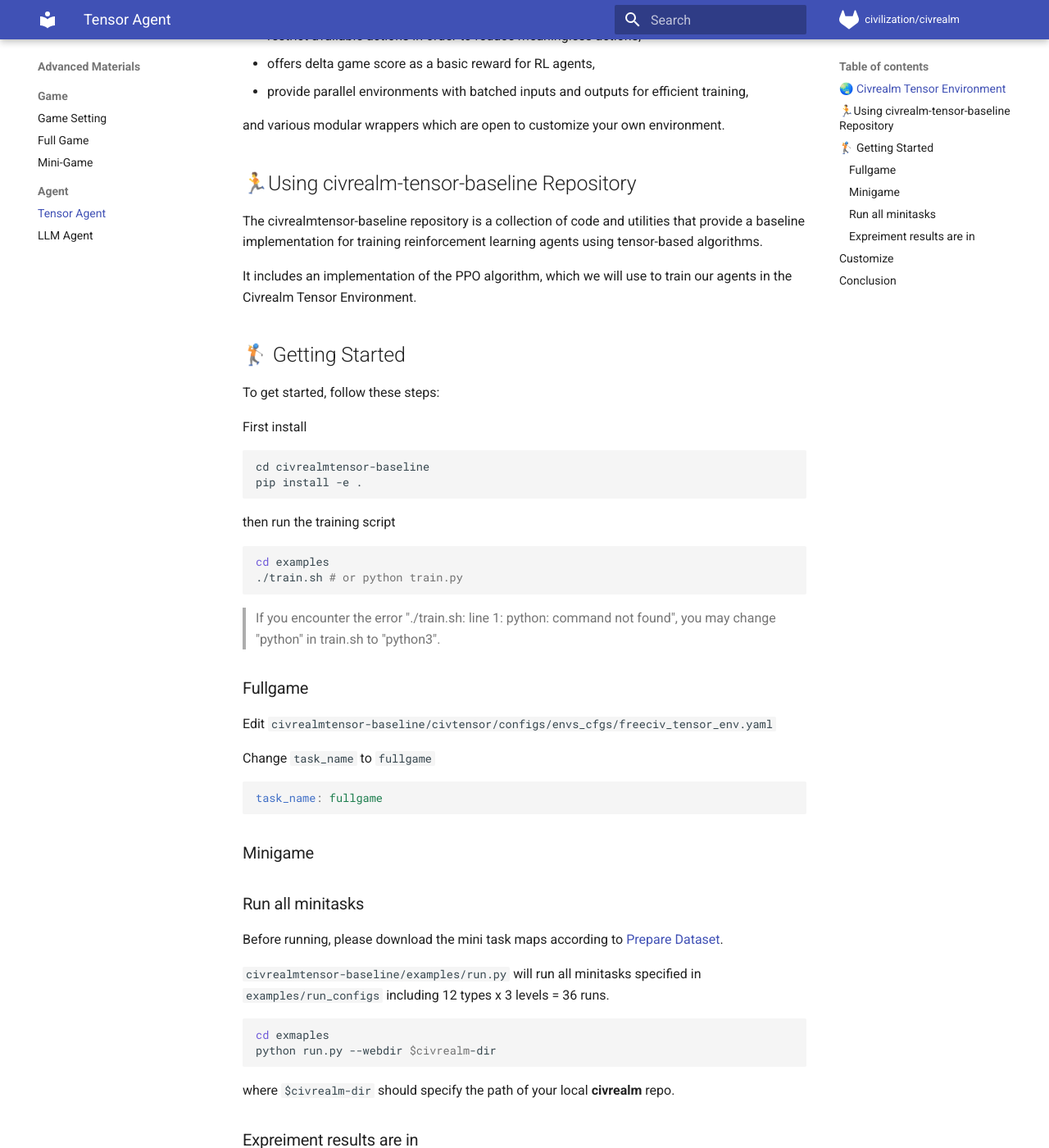
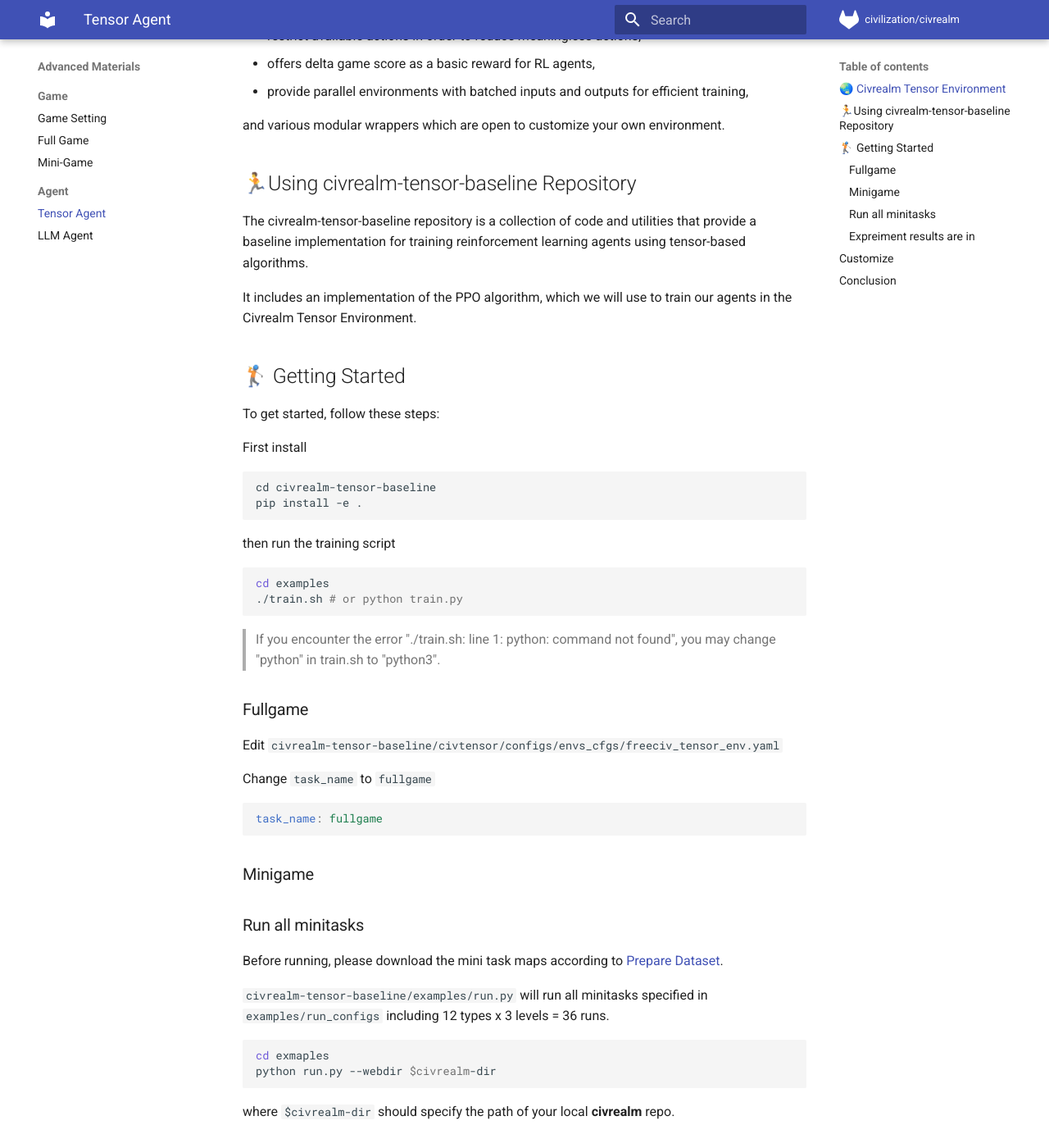
Before and after one commit to lipiji/civrealm, an MkDocs documentation site: the page built from docs/advanced_materials/tensor_agent.md, in a window 1280 px wide and 1400 px high, scrolled down 516 px. Shown: the whole window at 82% size. Built offline with MkDocs 1.6.1 and Material for MkDocs 9.7.7, drawn with Linux system fonts in a browser that asks for light colours; comment, search, counter and statistics services are not loaded; some of the changed text lies outside the part shown.

Commit message:
Update doc.

````diff
--- a/docs/advanced_materials/tensor_agent.md
+++ b/docs/advanced_materials/tensor_agent.md
@@ -15,7 +15,7 @@
 
 
 
-The civrealmtensor-baseline repository is a collection of code and utilities that provide a baseline implementation for training reinforcement learning agents using tensor-based algorithms.
+The civrealm-tensor-baseline repository is a collection of code and utilities that provide a baseline implementation for training reinforcement learning agents using tensor-based algorithms.
 
 It includes an implementation of the PPO algorithm, which we will use to train our agents in the Civrealm Tensor Environment.
 
@@ -24,7 +24,7 @@
 
 First install
 ```
-cd civrealmtensor-baseline
+cd civrealm-tensor-baseline
 pip install -e .
 ```
 
@@ -37,7 +37,7 @@
 > If you encounter the error "./train.sh: line 1: python: command not found", you may change "python" in train.sh to "python3".
 
 ### Fullgame
-Edit `civrealmtensor-baseline/civtensor/configs/envs_cfgs/freeciv_tensor_env.yaml`
+Edit `civrealm-tensor-baseline/civtensor/configs/envs_cfgs/freeciv_tensor_env.yaml`
 
 Change `task_name` to `fullgame`
 
@@ -51,7 +51,7 @@
 
 Before running, please download the mini task maps according to [Prepare Dataset](https://civrealm.github.io/civrealm/advanced_materials/minigame/#prepare-dataset).
 
-`civrealmtensor-baseline/examples/run.py` will run all minitasks specified in `examples/run_configs` including 12 types x 3 levels = 36 runs.
+`civrealm-tensor-baseline/examples/run.py` will run all minitasks specified in `examples/run_configs` including 12 types x 3 levels = 36 runs.
 ```sh
 cd exmaples
 python run.py --webdir $civrealm-dir
@@ -73,7 +73,7 @@
 
 
 ## Customize
-Training parameters could be adjusted in `civrealmtensor-baseline/civtensor/configs/algos_cfgs/ppo.yaml`
+Training parameters could be adjusted in `civrealm-tensor-baseline/civtensor/configs/algos_cfgs/ppo.yaml`
 
 For training minitask tensor baseline, we used the following default setting:
 
````
